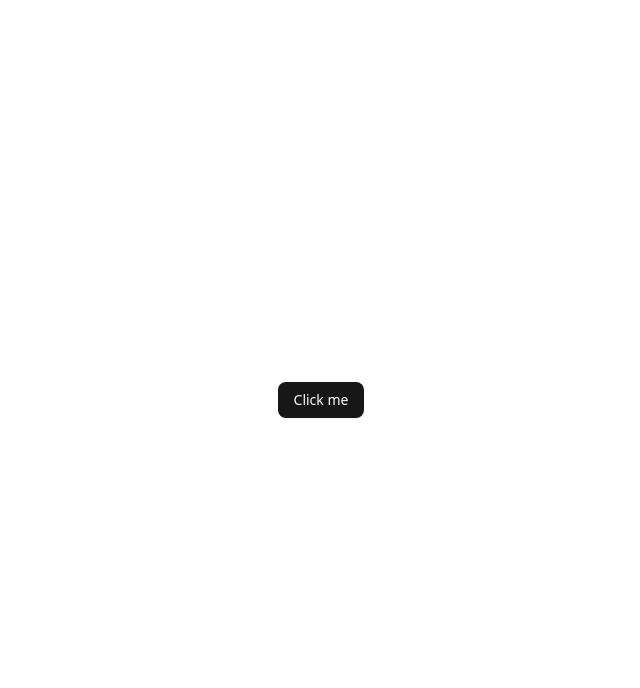
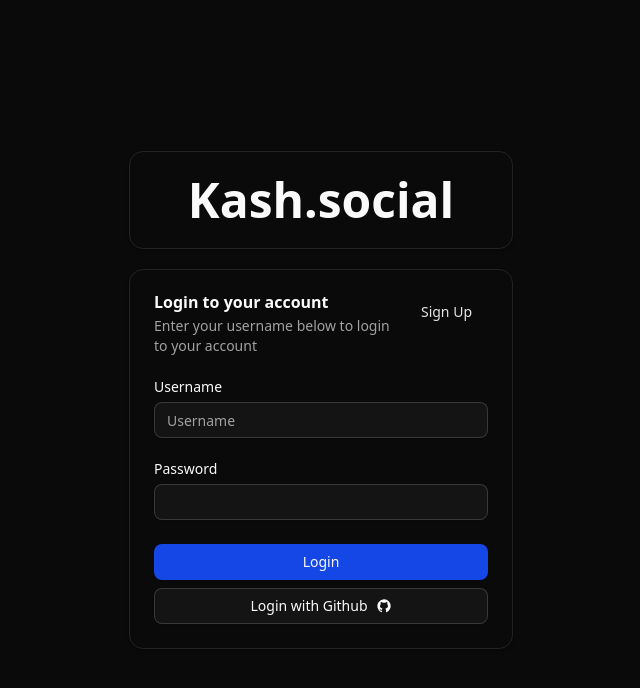
Before and after one commit to 0xKash/social-media-frontend, a React (Vite) app: page / in a window 1280 px wide. Shown: the top 688 px of the page, without its empty margins (319-959 px from the left). Built offline with nearby package versions, Linux system fonts and the light colour scheme.

Commit message:
feat: create login page

```diff
--- a/package.json
+++ b/package.json
@@ -10,7 +10,9 @@
     "preview": "vite preview"
   },
   "dependencies": {
+    "@radix-ui/react-label": "^2.1.7",
     "@radix-ui/react-slot": "^1.2.3",
+    "@radix-ui/react-tabs": "^1.1.12",
     "@tailwindcss/vite": "^4.1.11",
     "class-variance-authority": "^0.7.1",
     "clsx": "^2.1.1",
--- a/src/App.jsx
+++ b/src/App.jsx
@@ -1,12 +1,17 @@
 // imports
 import { createBrowserRouter, RouterProvider } from "react-router-dom";
+import { ThemeProvider } from "@/components/ui/theme-provider";
 import routes from "./routes";
 
 // setup
 const router = createBrowserRouter(routes);
 
 function App() {
-  return <RouterProvider router={router} />;
+  return (
+    <ThemeProvider defaultTheme="dark" storageKey="vite-ui-theme">
+      <RouterProvider router={router} />
+    </ThemeProvider>
+  );
 }
 
 export default App;
--- /dev/null
+++ b/src/components/ui/card.jsx
@@ -0,0 +1,92 @@
+import * as React from "react";
+
+import { cn } from "@/lib/utils";
+
+function Card({ className, ...props }) {
+  return (
+    <div
+      data-slot="card"
+      className={cn(
+        "bg-card text-card-foreground flex flex-col gap-6 rounded-xl border py-6 shadow-sm",
+        className
+      )}
+      {...props}
+    />
+  );
+}
+
+function CardHeader({ className, ...props }) {
+  return (
+    <div
+      data-slot="card-header"
+      className={cn(
+        "@container/card-header grid auto-rows-min grid-rows-[auto_auto] items-start gap-1.5 px-6 has-data-[slot=card-action]:grid-cols-[1fr_auto] [.border-b]:pb-6",
+        className
+      )}
+      {...props}
+    />
+  );
+}
+
+function CardTitle({ className, ...props }) {
+  return (
+    <div
+      data-slot="card-title"
+      className={cn("leading-none font-semibold", className)}
+      {...props}
+    />
+  );
+}
+
+function CardDescription({ className, ...props }) {
+  return (
+    <div
+      data-slot="card-description"
+      className={cn("text-muted-foreground text-sm", className)}
+      {...props}
+    />
+  );
+}
+
+function CardAction({ className, ...props }) {
+  return (
+    <div
+      data-slot="card-action"
+      className={cn(
+        "col-start-2 row-span-2 row-start-1 self-start justify-self-end",
+        className
+      )}
+      {...props}
+    />
+  );
+}
+
+function CardContent({ className, ...props }) {
+  return (
+    <div
+      data-slot="card-content"
+      className={cn("px-6", className)}
+      {...props}
+    />
+  );
+}
+
+function CardFooter({ className, ...props }) {
+  return (
+    <div
+      data-slot="card-footer"
+      className={cn("flex items-center px-6 [.border-t]:pt-6", className)}
+      {...props}
+    />
+  );
+}
+
+export {
+  Card,
+  CardHeader,
+  CardFooter,
+  CardTitle,
+  CardAction,
+  CardDescription,
+  CardContent,
+};
--- /dev/null
+++ b/src/components/ui/input.jsx
@@ -0,0 +1,24 @@
+import * as React from "react"
+
+import { cn } from "@/lib/utils"
+
+function Input({
+  className,
+  type,
+  ...props
+}) {
+  return (
+    <input
+      type={type}
+      data-slot="input"
+      className={cn(
+        "file:text-foreground placeholder:text-muted-foreground selection:bg-primary selection:text-primary-foreground dark:bg-input/30 border-input flex h-9 w-full min-w-0 rounded-md border bg-transparent px-3 py-1 text-base shadow-xs transition-[color,box-shadow] outline-none file:inline-flex file:h-7 file:border-0 file:bg-transparent file:text-sm file:font-medium disabled:pointer-events-none disabled:cursor-not-allowed disabled:opacity-50 md:text-sm",
+        "focus-visible:border-ring focus-visible:ring-ring/50 focus-visible:ring-[3px]",
+        "aria-invalid:ring-destructive/20 dark:aria-invalid:ring-destructive/40 aria-invalid:border-destructive",
+        className
+      )}
+      {...props} />
+  );
+}
+
+export { Input }
--- /dev/null
+++ b/src/components/ui/label.jsx
@@ -0,0 +1,21 @@
+import * as React from "react"
+import * as LabelPrimitive from "@radix-ui/react-label"
+
+import { cn } from "@/lib/utils"
+
+function Label({
+  className,
+  ...props
+}) {
+  return (
+    <LabelPrimitive.Root
+      data-slot="label"
+      className={cn(
+        "flex items-center gap-2 text-sm leading-none font-medium select-none group-data-[disabled=true]:pointer-events-none group-data-[disabled=true]:opacity-50 peer-disabled:cursor-not-allowed peer-disabled:opacity-50",
+        className
+      )}
+      {...props} />
+  );
+}
+
+export { Label }
--- /dev/null
+++ b/src/components/ui/theme-provider.jsx
@@ -0,0 +1,60 @@
+import { createContext, useContext, useEffect, useState } from "react";
+
+const initialState = {
+  theme: "system",
+  setTheme: () => null,
+};
+
+const ThemeProviderContext = createContext(initialState);
+
+export function ThemeProvider({
+  children,
+  defaultTheme = "system",
+  storageKey = "vite-ui-theme",
+  ...props
+}) {
+  const [theme, setTheme] = useState(
+    () => localStorage.getItem(storageKey) || defaultTheme
+  );
+
+  useEffect(() => {
+    const root = window.document.documentElement;
+
+    root.classList.remove("light", "dark");
+
+    if (theme === "system") {
+      const systemTheme = window.matchMedia("(prefers-color-scheme: dark)")
+        .matches
+        ? "dark"
+        : "light";
+
+      root.classList.add(systemTheme);
+      return;
+    }
+
+    root.classList.add(theme);
+  }, [theme]);
+
+  const value = {
+    theme,
+    setTheme: (theme) => {
+      localStorage.setItem(storageKey, theme);
+      setTheme(theme);
+    },
+  };
+
+  return (
+    <ThemeProviderContext.Provider {...props} value={value}>
+      {children}
+    </ThemeProviderContext.Provider>
+  );
+}
+
+export const useTheme = () => {
+  const context = useContext(ThemeProviderContext);
+
+  if (context === undefined)
+    throw new Error("useTheme must be used within a ThemeProvider");
+
+  return context;
+};
--- a/src/pages/home.jsx
+++ /dev/null
@@ -1,11 +0,0 @@
-import { Button } from "@/components/ui/button";
-
-function Home() {
-  return (
-    <div className="flex min-h-svh flex-col items-center justify-center">
-      <Button>Click me</Button>
-    </div>
-  );
-}
-
-export default Home;
--- /dev/null
+++ b/src/pages/login.jsx
@@ -0,0 +1,74 @@
+import {
+  Card,
+  CardContent,
+  CardDescription,
+  CardFooter,
+  CardHeader,
+  CardTitle,
+  CardAction,
+} from "@/components/ui/card";
+import { Button } from "@/components/ui/button";
+import { Label } from "@/components/ui/label";
+import { Input } from "@/components/ui/input";
+
+function Login() {
+  return (
+    <main className="flex flex-col justify-center items-center w-full h-screen bg-background ">
+      <Card className="w-full max-w-sm bg-back flex justify-center items-center mb-5">
+        <CardTitle className="text-5xl ">Kash.social</CardTitle>
+      </Card>
+
+      <Card className="w-full max-w-sm bg-back ">
+        <CardHeader>
+          <CardTitle>Login to your account</CardTitle>
+          <CardDescription>
+            Enter your username below to login to your account
+          </CardDescription>
+          <CardAction>
+            <Button variant="link">Sign Up</Button>
+          </CardAction>
+        </CardHeader>
+        <CardContent>
+          <form>
+            <div className="flex flex-col gap-6">
+              <div className="grid gap-2">
+                <Label htmlFor="email">Username</Label>
+                <Input id="email" placeholder="Username" required />
+              </div>
+              <div className="grid gap-2">
+                <div className="flex items-center">
+                  <Label htmlFor="password">Password</Label>
+                </div>
+                <Input id="password" type="password" required />
+              </div>
+            </div>
+          </form>
+        </CardContent>
+        <CardFooter className="flex-col gap-2">
+          <Button
+            type="submit"
+            variant="secondary"
+            className="w-full bg-chart-1"
+          >
+            Login
+          </Button>
+          <Button variant="outline" className="w-full">
+            Login with Github
+            <svg
+              fill="#FFFFFF"
+              xmlns="http://www.w3.org/2000/svg"
+              viewBox="0 0 24 24"
+              width="48px"
+              height="48px"
+            >
+              {" "}
+              <path d="M10.9,2.1c-4.6,0.5-8.3,4.2-8.8,8.7c-0.5,4.7,2.2,8.9,6.3,10.5C8.7,21.4,9,21.2,9,20.8v-1.6c0,0-0.4,0.1-0.9,0.1 c-1.4,0-2-1.2-2.1-1.9c-0.1-0.4-0.3-0.7-0.6-1C5.1,16.3,5,16.3,5,16.2C5,16,5.3,16,5.4,16c0.6,0,1.1,0.7,1.3,1c0.5,0.8,1.1,1,1.4,1 c0.4,0,0.7-0.1,0.9-0.2c0.1-0.7,0.4-1.4,1-1.8c-2.3-0.5-4-1.8-4-4c0-1.1,0.5-2.2,1.2-3C7.1,8.8,7,8.3,7,7.6C7,7.2,7,6.6,7.3,6 c0,0,1.4,0,2.8,1.3C10.6,7.1,11.3,7,12,7s1.4,0.1,2,0.3C15.3,6,16.8,6,16.8,6C17,6.6,17,7.2,17,7.6c0,0.8-0.1,1.2-0.2,1.4 c0.7,0.8,1.2,1.8,1.2,3c0,2.2-1.7,3.5-4,4c0.6,0.5,1,1.4,1,2.3v2.6c0,0.3,0.3,0.6,0.7,0.5c3.7-1.5,6.3-5.1,6.3-9.3 C22,6.1,16.9,1.4,10.9,2.1z" />
+            </svg>
+          </Button>
+        </CardFooter>
+      </Card>
+    </main>
+  );
+}
+
+export default Login;
--- a/src/routes.jsx
+++ b/src/routes.jsx
@@ -1,9 +1,9 @@
-import Home from "./pages/home";
+import Login from "./pages/login";
 
 const routes = [
   {
     path: "/",
-    element: <Home />,
+    element: <Login />,
   },
 ];
 
```
Also changed, not shown: 1 other file (tests, documents, lock files or other folders).
